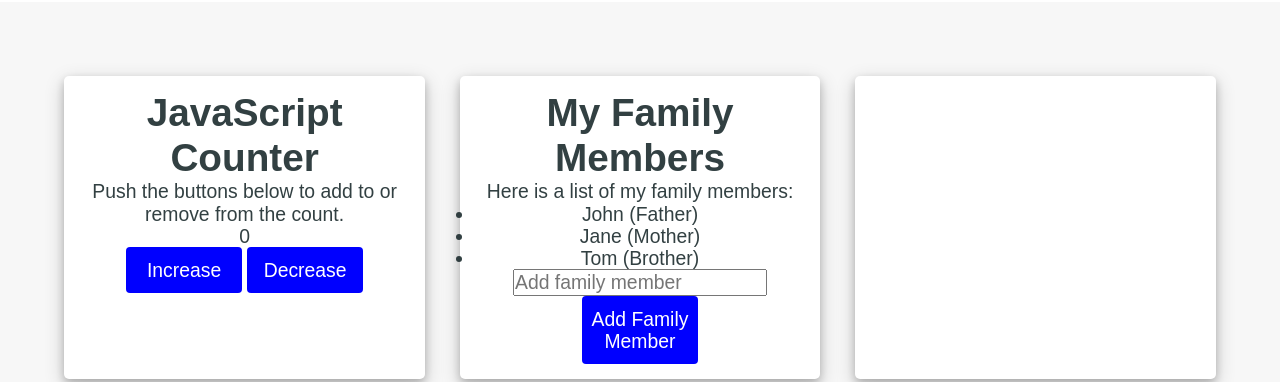
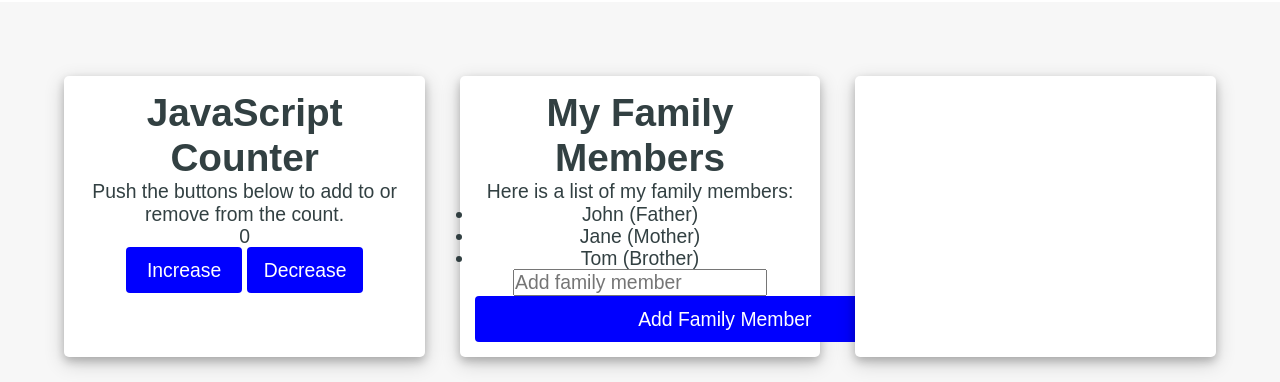
Before and after one commit to superboy890/SummerBootCamp, a plain HTML site: page index.html in a window 1280 px wide. Shown: the part 962-1344 px from the top of the page. Drawn offline with nearby package versions, Linux system fonts and the light colour scheme.

Commit message:
finally?

```diff
--- a/styles/style.css
+++ b/styles/style.css
@@ -90,7 +90,7 @@ button:active {
     transform: scale(0.95);
     background-color: #0000c2;
 }
-addfamilybutton {
+.addfamilybutton {
     width: 500px;
     background-color: blue;
     color: white;
@@ -100,7 +100,7 @@ addfamilybutton {
     cursor: pointer;
         }
 
-addfamilybutton:active {
+.addfamilybutton:active {
     transform: scale(0.95);
     background-color: #0000c2;
 }
```
Also changed, not shown: index.html (+1 -1 lines).
